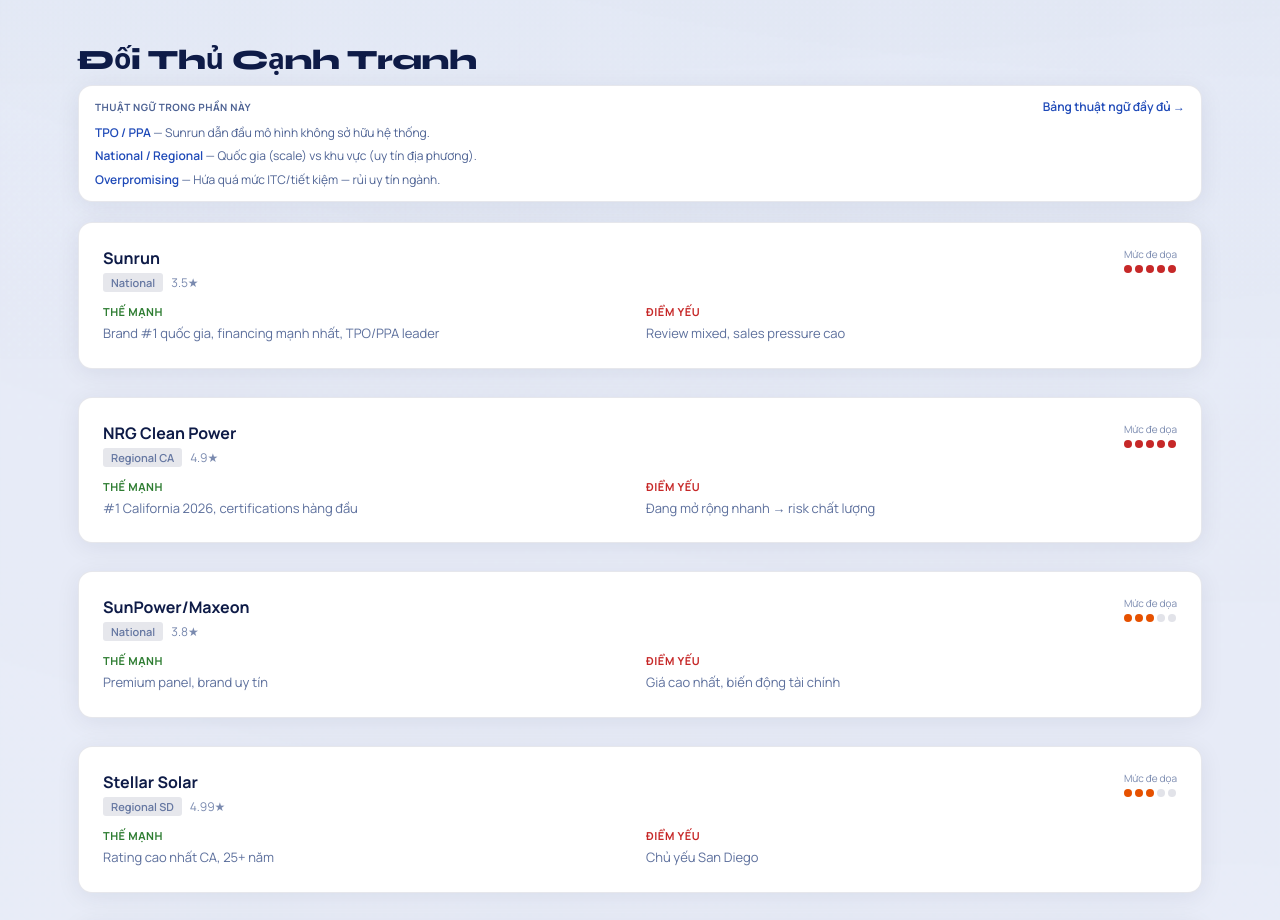
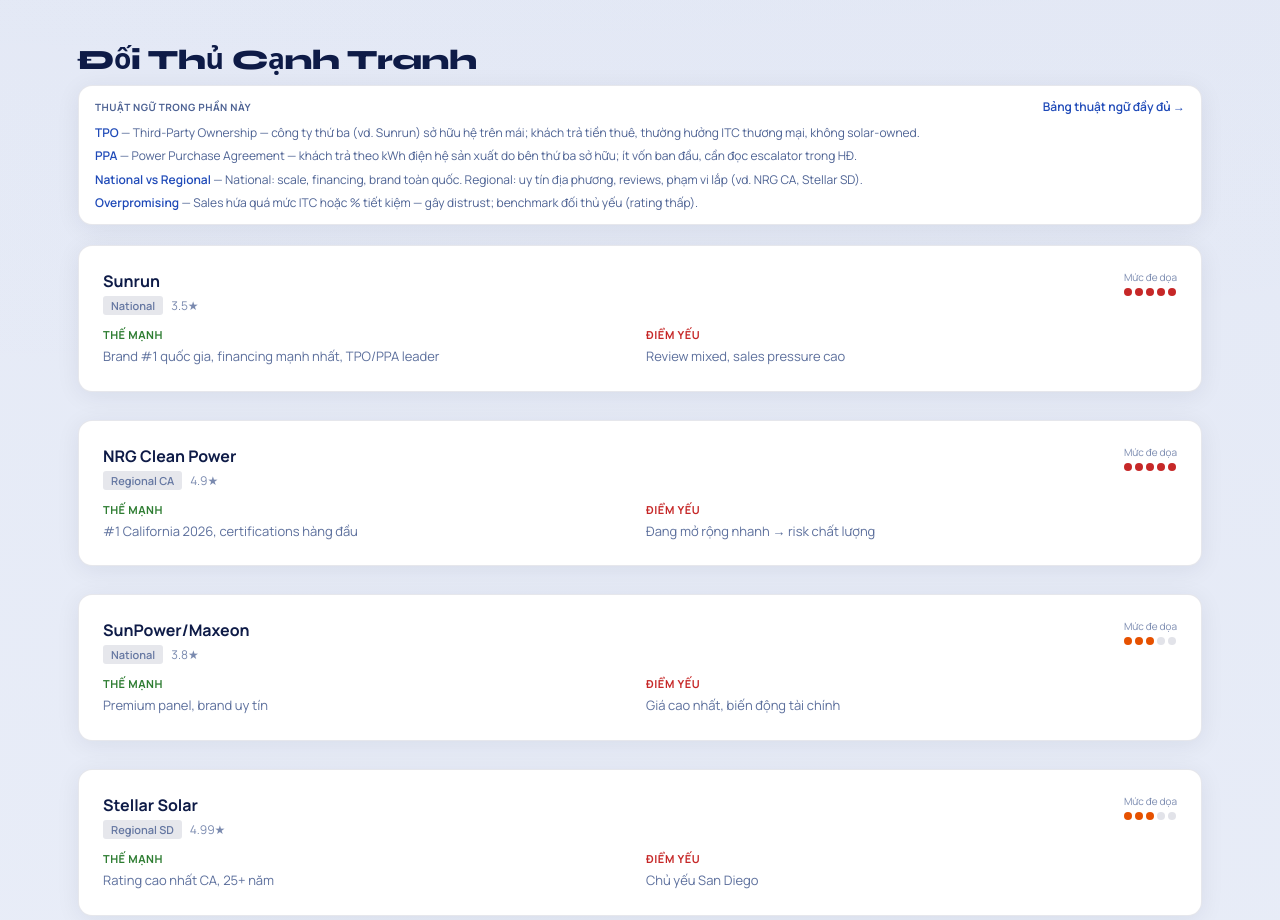
Before and after one commit to wato-one/calisolar-research, a Next.js app: page / in a window 1280 px wide. Shown: the part 6740-7660 px from the top of the page. Built offline with nearby package versions, Linux system fonts and the light colour scheme.

Commit message:
Clarify competitor section term hints for TPO and PPA.
Split combined label and add definitions instead of only naming Sunrun.

```diff
--- a/app/page_component.jsx
+++ b/app/page_component.jsx
@@ -257,9 +257,10 @@
     { term: "Switching cost", def: "≈ 0 trước khi ký hợp đồng." },
   ],
   competitors: [
-    { term: "TPO / PPA", def: "Sunrun dẫn đầu mô hình không sở hữu hệ thống." },
-    { term: "National / Regional", def: "Quốc gia (scale) vs khu vực (uy tín địa phương)." },
-    { term: "Overpromising", def: "Hứa quá mức ITC/tiết kiệm — rủi uy tín ngành." },
+    { term: "TPO", def: "Third-Party Ownership — công ty thứ ba (vd. Sunrun) sở hữu hệ trên mái; khách trả tiền thuê, thường hưởng ITC thương mại, không solar-owned." },
+    { term: "PPA", def: "Power Purchase Agreement — khách trả theo kWh điện hệ sản xuất do bên thứ ba sở hữu; ít vốn ban đầu, cần đọc escalator trong HĐ." },
+    { term: "National vs Regional", def: "National: scale, financing, brand toàn quốc. Regional: uy tín địa phương, reviews, phạm vi lắp (vd. NRG CA, Stellar SD)." },
+    { term: "Overpromising", def: "Sales hứa quá mức ITC hoặc % tiết kiệm — gây distrust; benchmark đối thủ yếu (rating thấp)." },
   ],
   journey: [
     { term: "Path to Purchase", def: "7 giai đoạn: Trigger → … → Advocate." },
```
